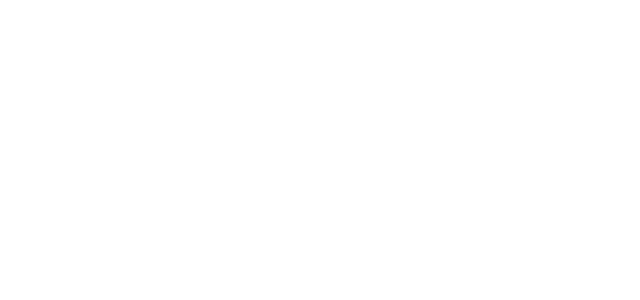
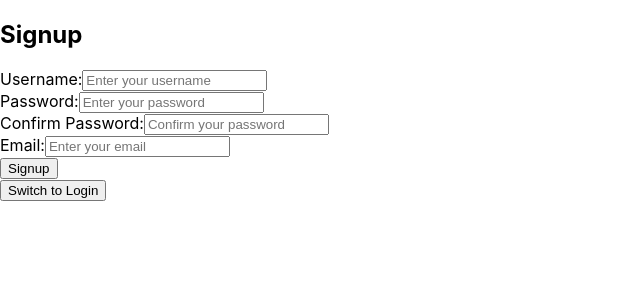
Before and after one commit to Joshua125r/ENSF381_Assign4, a React (Create React App) app in the folder my-ecommerce-app/: page /signup in a window 1280 px wide. Before the commit this address had no page. Shown: the top 300 px of the page, without its empty margins (0-640 px from the left). Built offline with nearby package versions, Linux system fonts and the light colour scheme.

Commit message:
Got most front end stuff working
Need to fix links and make LoginPage.js be able to swap between login/signup. Signup has no header/footers and I haven't bothered to make "switch to login" button work.

```diff
--- a/my-ecommerce-app/src/App.js
+++ b/my-ecommerce-app/src/App.js
@@ -2,6 +2,8 @@
 import { BrowserRouter as Router, Routes, Route } from 'react-router-dom';
 import Homepage from './component/Homepage';
 import ProductPage from './component/ProductPage';
+import LoginPage from './component/LoginPage';
+import SignupForm from './component/SignupForm';
 
 const App = () => {
   return (
@@ -10,6 +12,8 @@
         <Routes>
           <Route exact path="/" element={<Homepage />} />
           <Route path="/products" element={<ProductPage />} />
+          <Route path="/login" element={<LoginPage />} />
+          <Route path="/signup" element={<SignupForm />} />
         </Routes>
       </div>
     </Router>
--- a/my-ecommerce-app/src/component/Header.js
+++ b/my-ecommerce-app/src/component/Header.js
@@ -16,7 +16,7 @@
                     <ul>
                         <li><Link to="/">Home</Link></li>
                         <li><Link to="/products">Products</Link></li>
-                        <li><Link to="">Login</Link></li>
+                        <li><Link to="/login">Login</Link></li>
                     </ul>
                 </nav>
             </header>
--- /dev/null
+++ b/my-ecommerce-app/src/component/LoginForm.js
@@ -0,0 +1,45 @@
+import React from "react";
+import { Link } from 'react-router-dom';
+
+const LoginForm = () => {
+	const handleSubmit = (e) => {
+		e.preventDefault();
+	};
+
+	return (
+		<section>
+			<h2>Login</h2>
+			<form onSubmit={handleSubmit}>
+				<label>
+					Username:
+					<input
+						type="text"
+						id="username"
+						name="username"
+						placeholder="Enter your username"
+						required
+					/>
+				</label>
+				<br />
+				<label>
+					Password:
+					<input
+						type="password"
+						id="password"
+						name="password"
+						placeholder="Enter your password"
+						required
+					/>
+				</label>
+				<br />
+				<button type="submit">Login</button>
+			</form>
+			<br />
+			<button>
+                <Link to="/signup">Switch to Signup</Link>
+            </button>
+		</section>
+	);
+};
+
+export default LoginForm;
--- /dev/null
+++ b/my-ecommerce-app/src/component/LoginPage.js
@@ -0,0 +1,17 @@
+import React from 'react';
+import Header from './Header';
+import LoginForm from './LoginForm';
+import SignupForm from './SignupForm';
+import Footer from './Footer';
+
+const LoginPage = () => {
+  return (
+    <div>
+      <Header />
+      <LoginForm />
+      <Footer />
+    </div>
+  );
+};
+
+export default LoginPage;
--- /dev/null
+++ b/my-ecommerce-app/src/component/SignupForm.js
@@ -0,0 +1,92 @@
+import React, { useState } from "react";
+import { Link } from "react-router-dom";
+
+const SignupForm = () => {
+	const [formData, setFormData] = useState({
+		username: "",
+		password: "",
+		confirmPassword: "",
+		email: "",
+	});
+	const [error, setError] = useState("");
+
+	const handleChange = (e) => {
+		const { name, value } = e.target;
+		setFormData((prevFormData) => ({
+			...prevFormData,
+			[name]: value,
+		}));
+	};
+
+	const handleSubmit = (e) => {
+		e.preventDefault();
+		if (formData.password !== formData.confirmPassword) {
+			setError("Passwords do not match");
+		} else {
+			setError("");
+			// Proceed with signup logic
+			console.log("Form submitted");
+		}
+	};
+
+	return (
+		<section>
+			<h2>Signup</h2>
+			<form onSubmit={handleSubmit}>
+				<label>
+					Username:
+					<input
+						type="text"
+						name="username"
+						value={formData.username}
+						onChange={handleChange}
+						placeholder="Enter your username"
+						required
+					/>
+				</label>
+				<br />
+				<label>
+					Password:
+					<input
+						type="password"
+						name="password"
+						value={formData.password}
+						onChange={handleChange}
+						placeholder="Enter your password"
+						required
+					/>
+				</label>
+				<br />
+				<label>
+					Confirm Password:
+					<input
+						type="password"
+						name="confirmPassword"
+						value={formData.confirmPassword}
+						onChange={handleChange}
+						placeholder="Confirm your password"
+						required
+					/>
+				</label>
+				<br />
+				<label>
+					Email:
+					<input
+						type="email"
+						name="email"
+						value={formData.email}
+						onChange={handleChange}
+						placeholder="Enter your email"
+						required
+					/>
+				</label>
+				<br />
+				{error && <p style={{ color: "red" }}>{error}</p>}
+				<button type="submit">Signup</button>
+			</form>
+			<button>Switch to Login</button>
+		</section>
+	);
+};
+
+export default SignupForm;
```
